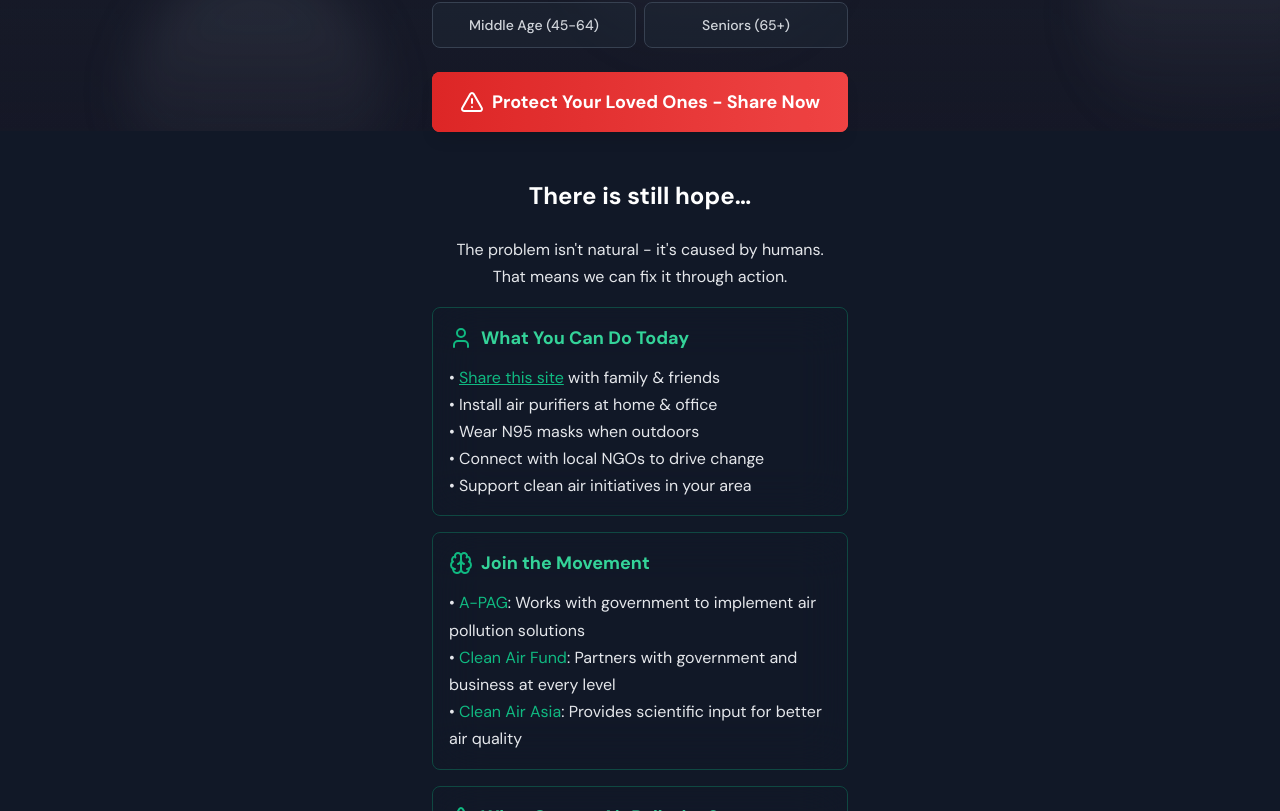
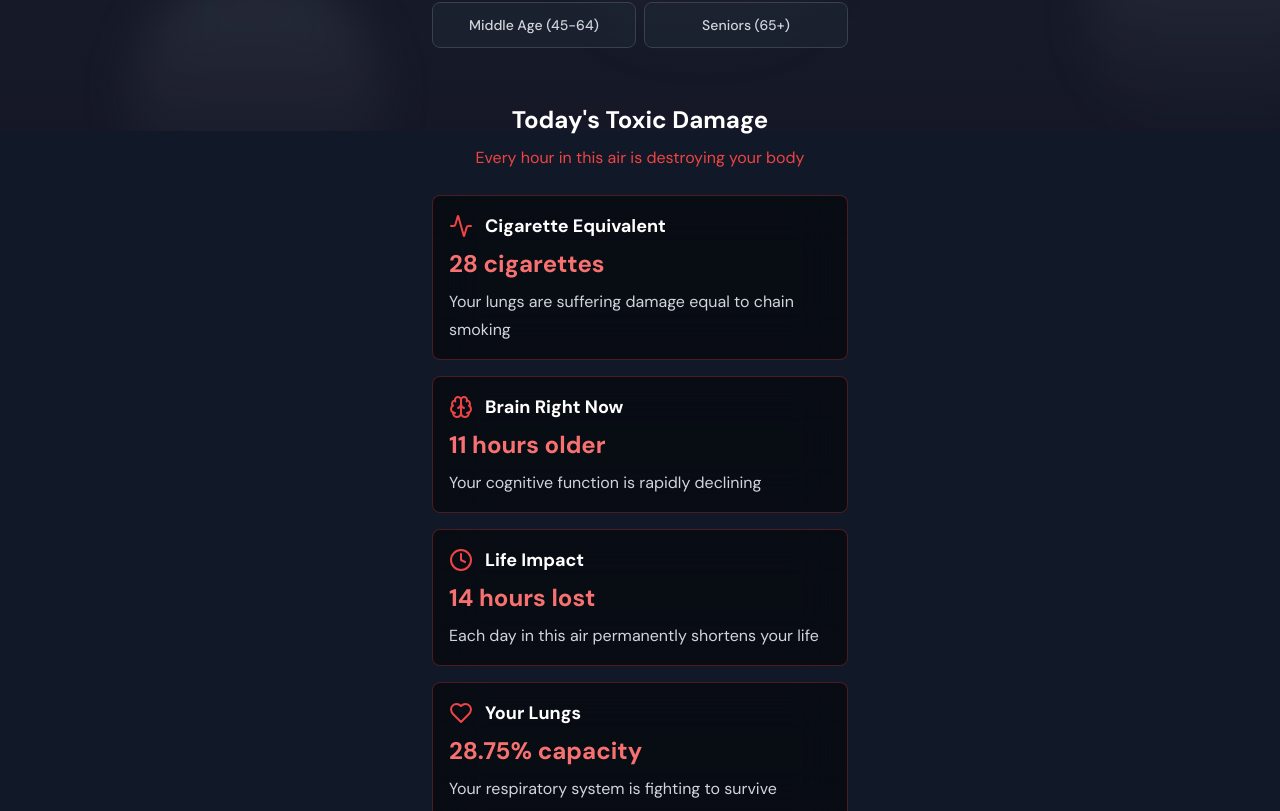
Before and after one commit to namanyayg/air, a Next.js app: page / in a window 1280 px wide. Shown: the part 669-1480 px from the top of the page. Built offline with nearby package versions, Linux system fonts and the light colour scheme.

Commit message:
add daily impact section

```diff
--- a/src/app/page.tsx
+++ b/src/app/page.tsx
@@ -237,10 +237,9 @@ const AgeImpact: React.FC<AgeImpactProps> = ({ aqi }) => {
             impacts={ageGroups[selectedAge as keyof typeof ageGroups].impacts}
             borderColor={ageGroups[selectedAge as keyof typeof ageGroups].color}
           />
-
+          <ShareButton text="Protect Your Loved Ones - Share Now" />
         </div>
       )}
-      <ShareButton text="Protect Your Loved Ones - Share Now" />
     </section>
   );
 };
@@ -349,6 +348,67 @@ const HopeCard: React.FC<HopeCardProps> = ({ icon: Icon, title, description }) =
     <p className="text-gray-200">{description}</p>
   </div>
 );
+
+// Add new component after AgeImpact and before HopeSection
+const DailyImpactSection: React.FC<{ aqi: number }> = ({ aqi }) => {
+  const impacts = {
+    cigarettes: {
+      icon: Activity,
+      title: "Cigarette Equivalent",
+      value: `${Math.floor(aqi/10)} cigarettes`,
+      description: "Your lungs are suffering damage equal to chain smoking"
+    },
+    brain: {
+      icon: Brain,
+      title: "Brain Right Now",
+      value: `${Math.floor(aqi/25)} hours older`,
+      description: "Your cognitive function is rapidly declining"
+    },
+    life: {
+      icon: Clock,
+      title: "Life Impact",
+      value: `${Math.floor(aqi/20)} hours lost`,
+      description: "Each day in this air permanently shortens your life"
+    },
+    lungs: {
+      icon: Heart,
+      title: "Your Lungs",
+      value: `${Math.max(0, 100 - (aqi/4))}% capacity`,
+      description: "Your respiratory system is fighting to survive"
+    }
+  };
+
+  return (
+    <section className="pt-8">
+      <h2 className="text-2xl font-bold mb-2 text-center">
+        Today's Toxic Damage
+      </h2>
+      <p className="text-center text-red-500 mb-6">
+        Every hour in this air is destroying your body
+      </p>
+
+      <div className="grid grid-cols-1 gap-4">
+        {Object.entries(impacts).map(([key, impact]) => (
+          <div
+            key={key}
+            className="bg-black/50 backdrop-blur-xl rounded-lg p-4 border border-red-500/30"
+          >
+            <div className="flex items-center gap-3 mb-2">
+              <impact.icon className="w-6 h-6 text-red-500" />
+              <h3 className="text-lg font-bold">{impact.title}</h3>
+            </div>
+            <div className="text-2xl font-bold text-red-400 mb-2">
+              {impact.value}
+            </div>
+            <p className="text-gray-300">
+              {impact.description}
+            </p>
+          </div>
+        ))}
+      </div>
+    </section>
+  );
+};
 
 // Hope Section Component
 const HopeSection: React.FC = () => {
@@ -548,6 +608,8 @@ const ToxicAirDashboard: React.FC = () => {
 
         <div className="space-y-4">
           <AgeImpact aqi={aqi} />
+          <DailyImpactSection aqi={aqi} />
+          <ShareButton text="Share the truth" />
           <HopeSection />
           <SourcesSection />
           <Footer />
```
